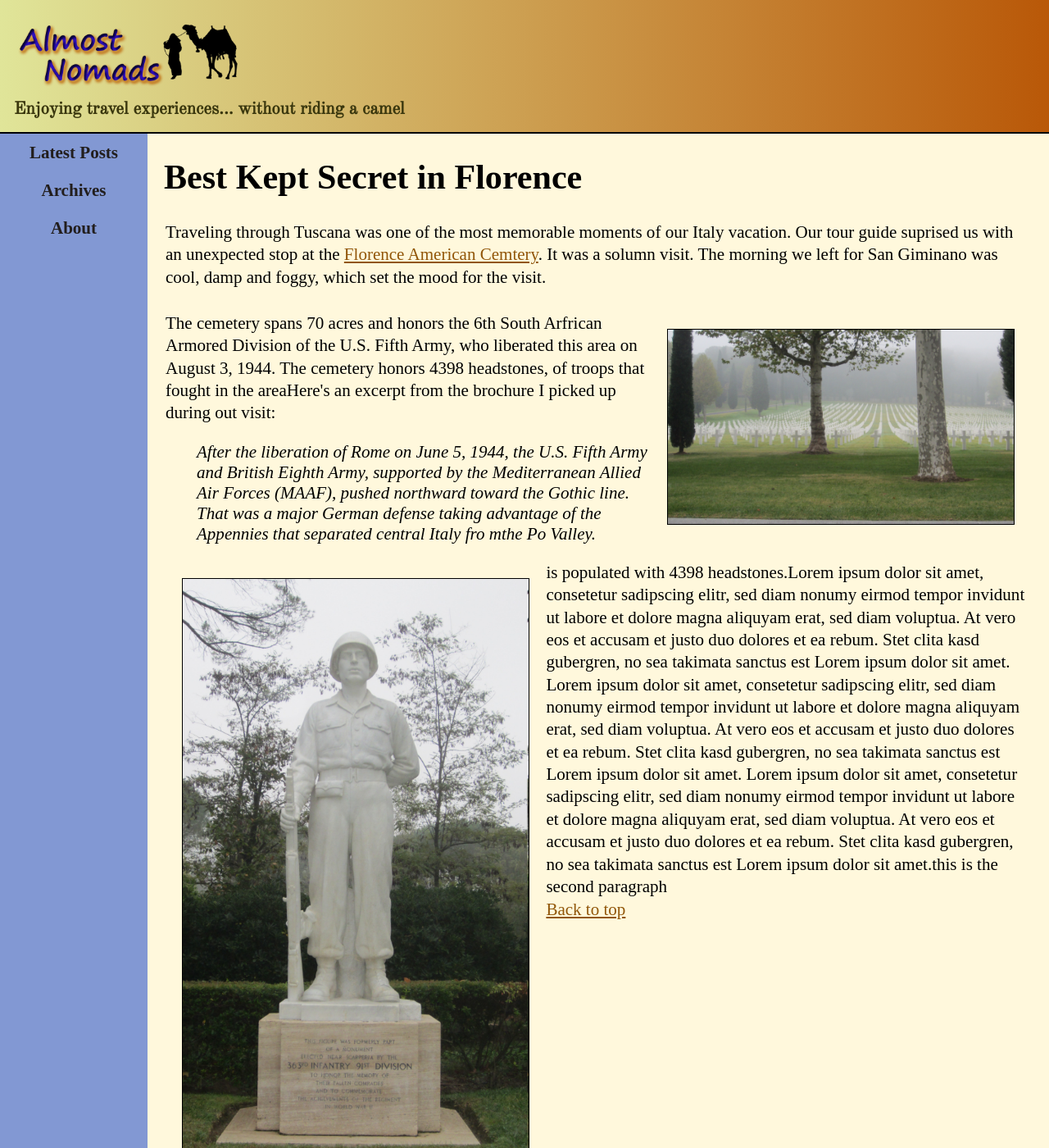
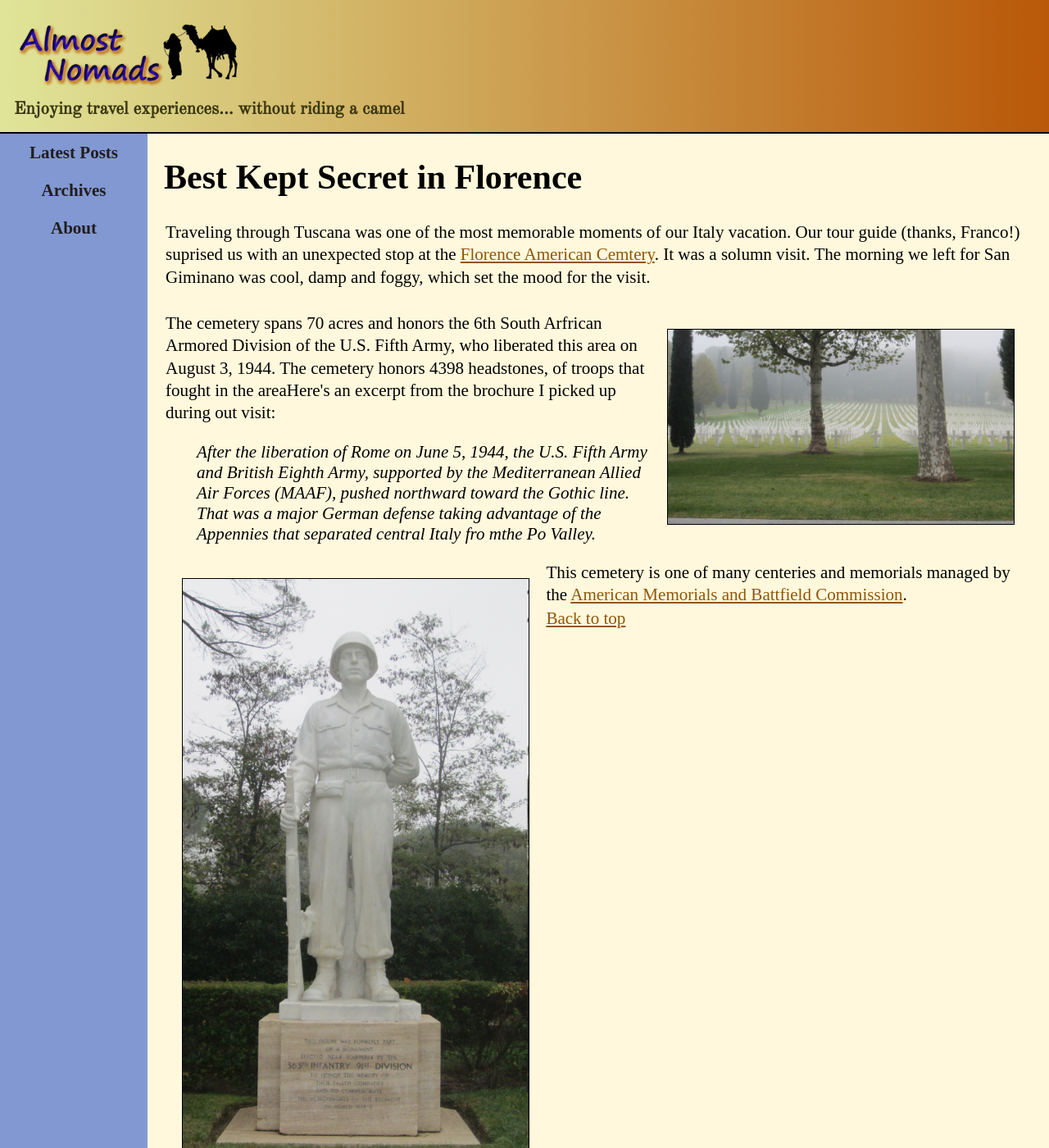
Before and after one commit to scporet/scporet.github.io, a Jekyll site: the page built from _posts/2019-01-09-Best-Kept-Secret-in-Florence.md, in a window 1280 px wide and 1400 px high. Shown: the whole window at 82% size. Built offline with Jekyll 4.4.1, drawn with Linux system fonts in a browser that asks for light colours; some web fonts are replaced.

Commit message:
additional edits

```diff
--- a/_posts/2019-01-09-Best-Kept-Secret-in-Florence.md
+++ b/_posts/2019-01-09-Best-Kept-Secret-in-Florence.md
@@ -7,14 +7,14 @@ description: Our visit to the Florence American Cemetery was a pleasant surprise
 <body>
 <h1> Best Kept Secret in Florence</h1>
 
-<p>Traveling through Tuscana was one of the most memorable moments of our Italy vacation.  Our tour guide suprised us with an unexpected stop at the <a href="https://www.abmc.gov/cemeteries-memorials/europe/florence-american-cemetery">Florence American Cemtery</a>.  It was a solumn visit.  The morning we left for San Giminano was cool, damp and foggy, which set the mood for the visit.</p>
+<p>Traveling through Tuscana was one of the most memorable moments of our Italy vacation.  Our tour guide (thanks, Franco!) suprised us with an unexpected stop at the <a href="https://www.abmc.gov/cemeteries-memorials/europe/florence-american-cemetery">Florence American Cemtery</a>.  It was a solumn visit.  The morning we left for San Giminano was cool, damp and foggy, which set the mood for the visit.</p>
 <br>
 <p><img id="r_small" src="/assets/images/IMG_0783.jpg" alt="Florence American Cemetery">The cemetery spans 70 acres and honors the 6th South Arfrican Armored Division of the U.S. Fifth Army, who liberated this area on August 3, 1944.  The cemetery honors 4398 headstones, of troops that fought in the areaHere's an excerpt from the brochure I picked up during out visit:</p>
 
 <blockquote>After the liberation of Rome on June 5, 1944, the U.S. Fifth Army and British Eighth Army, supported by the Mediterranean Allied Air Forces (MAAF), pushed northward toward the Gothic line.  That was a major German defense taking advantage of the Appennies that separated central Italy fro mthe Po Valley.
 </blockquote>
 
-<p><img id="l_small" src="/assets/images/IMG_0782.jpg" alt="Standing the Watch">is populated with 4398 headstones.Lorem ipsum dolor sit amet, consetetur sadipscing elitr, sed diam nonumy eirmod tempor invidunt ut labore et dolore magna aliquyam erat, sed diam voluptua. At vero eos et accusam et justo duo dolores et ea rebum. Stet clita kasd gubergren, no sea takimata sanctus est Lorem ipsum dolor sit amet. Lorem ipsum dolor sit amet, consetetur sadipscing elitr, sed diam nonumy eirmod tempor invidunt ut labore et dolore magna aliquyam erat, sed diam voluptua. At vero eos et accusam et justo duo dolores et ea rebum. Stet clita kasd gubergren, no sea takimata sanctus est Lorem ipsum dolor sit amet. Lorem ipsum dolor sit amet, consetetur sadipscing elitr, sed diam nonumy eirmod tempor invidunt ut labore et dolore magna aliquyam erat, sed diam voluptua. At vero eos et accusam et justo duo dolores et ea rebum. Stet clita kasd gubergren, no sea takimata sanctus est Lorem ipsum dolor sit amet.this is the second paragraph  </p>
+<p><img id="l_small" src="/assets/images/IMG_0782.jpg" alt="Standing the Watch">This cemetery is one of many centeries and memorials managed by the <a href="https://www.ambc.gov">American Memorials and Battfield Commission</a>.  </p>
 
  <a href="#top">Back to top</a>
 
```
Also changed, not shown: readme.md (added), 5 other files.
